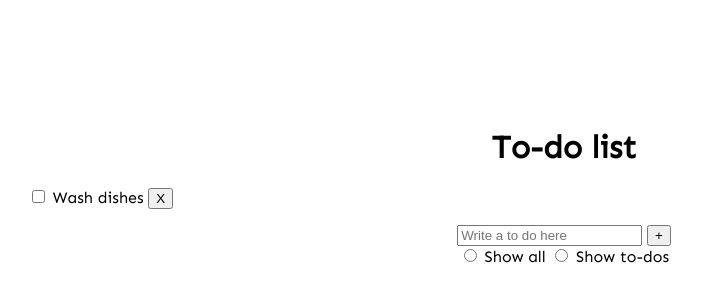
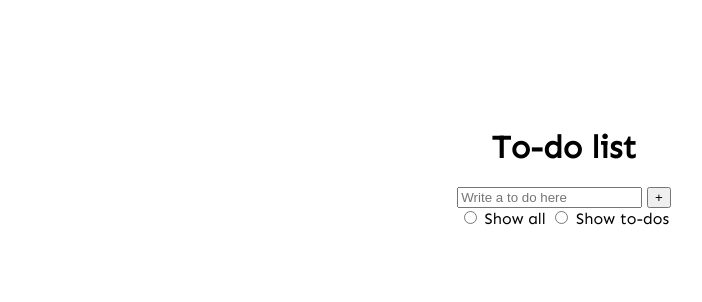
Before and after one commit to glrta/week3-JICG, a plain HTML site: page index.html in a window 1280 px wide. Shown: the whole page, without its empty margins (76-778 px from the left). Drawn offline with Linux system fonts and the light colour scheme.

Commit message:
Move radio buttons to outside the form-list > Relates #7

```diff
--- a/index.html
+++ b/index.html
@@ -25,10 +25,13 @@
         <button type="submit" class="add" aria-label="add to do item">+</button>
       </form>
 
-      <input type='radio' class='all' name='all' id='all'>
-      <label for='all'>Show all</label>
-      <input type='radio' class='all' name='filter' id='filter'>
-      <label for='filter'>Show to-dos</label>
+    </div>
+
+    <div class='radio-buttons'>
+        <input type='radio' class='all' name='all' id='all'>
+        <label for='all'>Show all</label>
+        <input type='radio' class='all' name='filter' id='filter'>
+        <label for='filter'>Show to-dos</label>
     </div>
 
     <template id="todoTemplate">
@@ -41,7 +44,7 @@
 
     <script src="script.js"></script>
     <script src="tests/test-helpers.js"></script>
-    <script src='tests/script-test.js'></script>
+    <!-- <script src='tests/script-test.js'></script> -->
     <!-- <script src="tests/completed-todos.js"></script> -->
   </body>
 </html>
```
